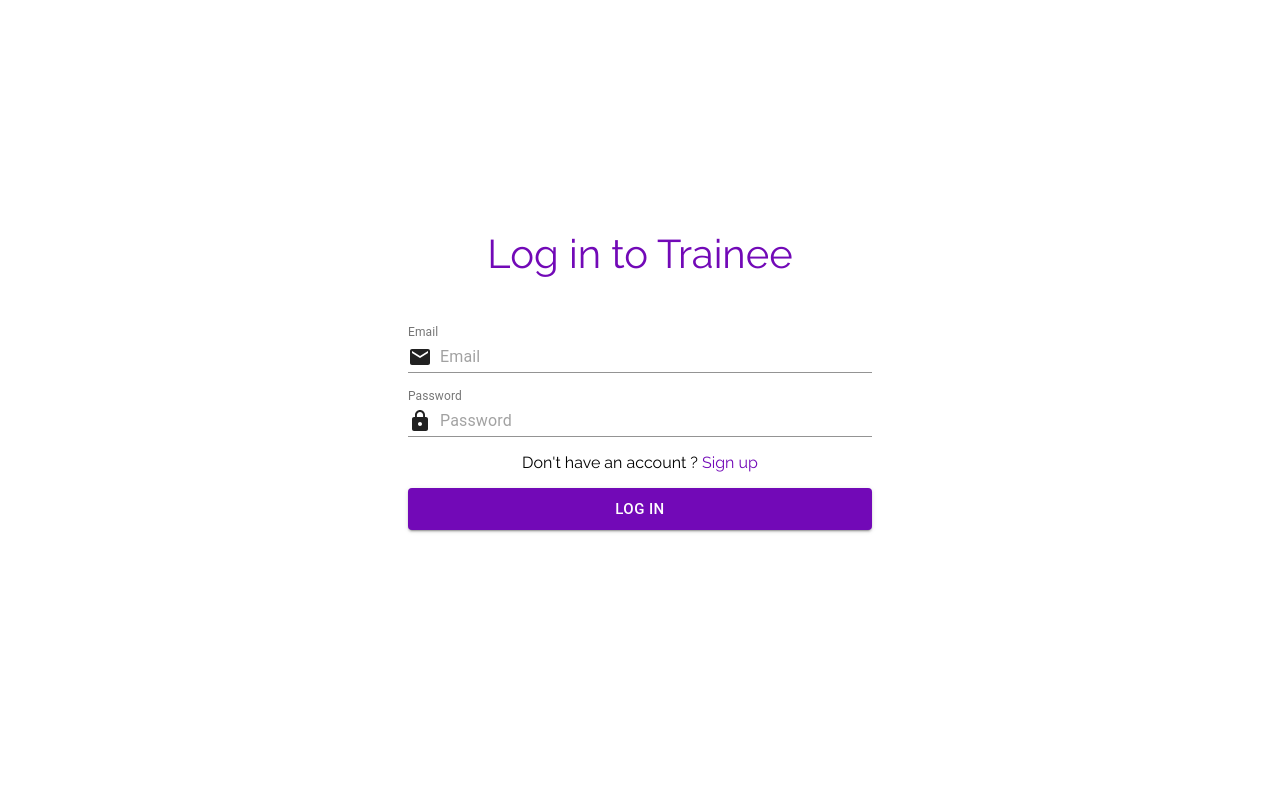
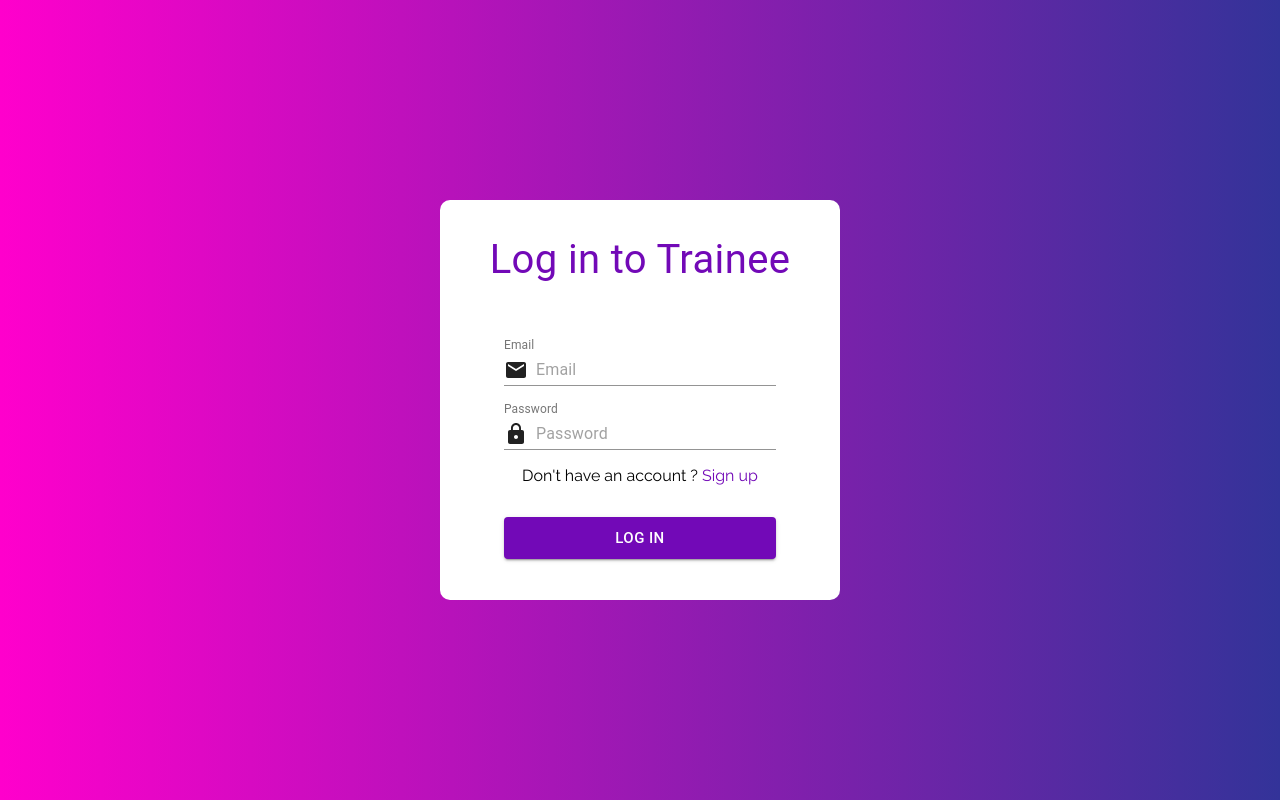
Before and after one commit to momoclouq/SEPM_group26, a React (Create React App) app in the folder frontend/: page /login in a window 1280 px wide. Built offline with nearby package versions, Linux system fonts and the light colour scheme; the HTML template or start-up script is replaced by a standard one.

Commit message:
login/signup update

```diff
--- a/frontend/package.json
+++ b/frontend/package.json
@@ -17,7 +17,7 @@
     "react-icons": "^4.2.0",
     "react-paypal-button-v2": "^2.6.3",
     "react-router-dom": "^5.2.0",
-    "react-scripts": "4.0.3",
+    "react-scripts": "^4.0.3",
     "styled-components": "^5.2.1",
     "web-vitals": "^1.1.1"
   },
--- a/frontend/src/pages/authentication/LoginPage.js
+++ b/frontend/src/pages/authentication/LoginPage.js
@@ -1,15 +1,12 @@
-import { InputAdornment, makeStyles, TextField } from "@material-ui/core";
+import { InputAdornment, makeStyles, TextField, Box } from "@material-ui/core";
 import { Email, Lock } from "@material-ui/icons";
 import React from "react";
-import Background from "../../components/background";
 import { InvertedButton } from "../../components/button";
 import { MarginTopSmall, MarginTopLarge } from "../../components/position";
-import MediumHeading from "../../components/typography/mediumheading";
+
 import AuthenticationPanel from "./panel";
-
-import {
-    logIn
-} from "../../api"
+import StyleTitle from "./components/title";
+import { logIn } from "../../api";
 
 import auth from "../../authentication";
 import { Redirect } from "react-router";
@@ -17,15 +14,20 @@ import { Redirect } from "react-router";
 import Alert from "@material-ui/lab/Alert";
 import AuthMessage from "./signupmessage";
 
-
 const useStyles = makeStyles({
   textfield: {
-        width: "80%"
+    width: "80%",
   },
   alert: {
     width: "80%",
-        margin: "0 auto"
-    }
+    margin: "0 auto",
+  },
+  background: {
+    width: "100%",
+    minHeight: "100vh",
+    padding: "8rem",
+    background: "linear-gradient(to right,#ff00cc,#333399)",
+  },
 });
 
 function SignUpPage(props) {
@@ -47,7 +49,7 @@ function SignUpPage(props) {
 
   function onSignUpButtonClicked() {
     logIn(email, password)
-            .then(response => {
+      .then((response) => {
         //Successfully logged in
         const { data } = response;
         const { access_token } = data;
@@ -58,7 +60,7 @@ function SignUpPage(props) {
         //Redirect
         setLogInSuccessfully(true);
       })
-            .catch(error => {
+      .catch((error) => {
         //Display error
         const { response } = error;
         const { data } = response;
@@ -68,21 +70,18 @@ function SignUpPage(props) {
       });
   }
 
-    return (
-        logInSuccessfully ?
-        <Redirect to="/hub/dashboard" /> :
-        <Background dark>
+  return logInSuccessfully ? (
+    <Redirect to="/hub/dashboard" />
+  ) : (
+    <div className={classes.background}>
       <AuthenticationPanel>
-                <MediumHeading>Log in to Trainee</MediumHeading>
-
+        <StyleTitle fontSize="40px">Log in to Trainee</StyleTitle>
         <MarginTopLarge>
-                {
-                    errorMessage ?
+          {errorMessage ? (
             <Alert severity="error" classes={{ root: classes.alert }}>
-                        { errorMessage }
+              {errorMessage}
             </Alert>
-                    : null
-                }
+          ) : null}
         </MarginTopLarge>
 
         <MarginTopSmall>
@@ -90,14 +89,15 @@ function SignUpPage(props) {
             placeholder="Email"
             label="Email"
             onChange={onEmailChanged}
-                        classes={{ root: classes.textfield}}
+            classes={{ root: classes.textfield }}
             InputProps={{
               startAdornment: (
                 <InputAdornment position="start">
                   <Email />
                 </InputAdornment>
-                            )
-                        }}/>
+              ),
+            }}
+          />
         </MarginTopSmall>
 
         <MarginTopSmall>
@@ -106,34 +106,32 @@ function SignUpPage(props) {
             label="Password"
             type="password"
             onChange={onPasswordChanged}
-                        classes={{ root: classes.textfield}}
+            classes={{ root: classes.textfield }}
             InputProps={{
               startAdornment: (
                 <InputAdornment position="start">
                   <Lock />
                 </InputAdornment>
-                            )
-                        }}/>
+              ),
+            }}
+          />
         </MarginTopSmall>
 
         <MarginTopSmall>
           <AuthMessage
             message="Don't have an account ? "
             linktext="Sign up"
-                        linkto="/signup"/>
+            linkto="/signup"
+          />
         </MarginTopSmall>
-
-                <MarginTopSmall>
-                    <InvertedButton
-                        width="80%"
-                        onClick={onSignUpButtonClicked}>
+        <Box mt={4} mb={4}>
+          <InvertedButton width="80%" onClick={onSignUpButtonClicked}>
             Log in
           </InvertedButton>
-                </MarginTopSmall>
+        </Box>
       </AuthenticationPanel>
-        </Background>
-    )
+    </div>
+  );
 }
 
-
 export default SignUpPage;
--- a/frontend/src/pages/authentication/SignUpPage.js
+++ b/frontend/src/pages/authentication/SignUpPage.js
@@ -1,24 +1,30 @@
-import { InputAdornment, makeStyles, TextField } from "@material-ui/core";
+import { InputAdornment, makeStyles, TextField, Box } from "@material-ui/core";
 import { AccountCircle, Email, Lock } from "@material-ui/icons";
 import React from "react";
-import Background from "../../components/background";
+import StyleTitle from "./components/title";
 import { InvertedButton } from "../../components/button";
 import { MarginTopSmall, MarginTopLarge } from "../../components/position";
-import MediumHeading from "../../components/typography/mediumheading";
+
 import AuthenticationPanel from "./panel";
-import Alert from "@material-ui/lab/Alert"
+import Alert from "@material-ui/lab/Alert";
 import { signUp } from "../../api";
 import { Redirect } from "react-router-dom";
 import AuthMessage from "./signupmessage";
 
 const useStyles = makeStyles({
   textfield: {
-        width: "80%"
+    width: "80%",
   },
   alert: {
     width: "80%",
-        margin: "0 auto"
-    }
+    margin: "0 auto",
+  },
+  background: {
+    width: "100%",
+    minHeight: "100vh",
+    padding: "8rem",
+    background: "linear-gradient(to right,#ff00cc,#333399)",
+  },
 });
 
 function SignUpPage(props) {
@@ -52,14 +58,14 @@ function SignUpPage(props) {
   function onSignUpButtonClicked() {
     //Check if password and confirm password are the same
     if (password !== confirmPassword) {
-            setErrorMessage("Password and confirm password do not match")
+      setErrorMessage("Password and confirm password do not match");
     } else {
       signUp(username, email, password)
-                .then(response => {
+        .then((response) => {
           //Successfull -> Redirect
           setSignUpSuccessful(true);
         })
-                .catch(error => {
+        .catch((error) => {
           //Get error message
           const { response } = error;
           const { data } = response;
@@ -73,21 +79,19 @@ function SignUpPage(props) {
 
   return (
     <React.Fragment>
-        {
-            signUpSuccessful ?
-            <Redirect to="/login"/> :
-            (
-                <Background dark>
+      {signUpSuccessful ? (
+        <Redirect to="/login" />
+      ) : (
+        <div className={classes.background}>
           <AuthenticationPanel>
-                        <MediumHeading>Sign up to Trainee</MediumHeading>
+            <StyleTitle fontSize="40px">Sign up to Trainee</StyleTitle>
 
             <MarginTopLarge>
-                            {
-                                errorMessage ?
+              {errorMessage ? (
                 <Alert severity="error" classes={{ root: classes.alert }}>
-                                    { errorMessage }
-                                </Alert> : null
-                            }
+                  {errorMessage}
+                </Alert>
+              ) : null}
             </MarginTopLarge>
 
             <MarginTopSmall>
@@ -101,8 +105,9 @@ function SignUpPage(props) {
                     <InputAdornment position="start">
                       <AccountCircle />
                     </InputAdornment>
-                                    )
-                                }}/>
+                  ),
+                }}
+              />
             </MarginTopSmall>
 
             <MarginTopSmall>
@@ -111,14 +116,15 @@ function SignUpPage(props) {
                 label="Email"
                 type="email"
                 onChange={onEmailChanged}
-                                classes={{ root: classes.textfield}}
+                classes={{ root: classes.textfield }}
                 InputProps={{
                   startAdornment: (
                     <InputAdornment position="start">
                       <Email />
                     </InputAdornment>
-                                    )
-                                }}/>
+                  ),
+                }}
+              />
             </MarginTopSmall>
 
             <MarginTopSmall>
@@ -127,14 +133,15 @@ function SignUpPage(props) {
                 label="Password"
                 type="password"
                 onChange={onPasswordChanged}
-                                classes={{ root: classes.textfield}}
+                classes={{ root: classes.textfield }}
                 InputProps={{
                   startAdornment: (
                     <InputAdornment position="start">
                       <Lock />
                     </InputAdornment>
-                                    )
-                                }}/>
+                  ),
+                }}
+              />
             </MarginTopSmall>
 
             <MarginTopSmall>
@@ -143,37 +150,35 @@ function SignUpPage(props) {
                 label="Re-enter password"
                 type="password"
                 onChange={onConfirmPasswordChanged}
-                                classes={{ root: classes.textfield}}
+                classes={{ root: classes.textfield }}
                 InputProps={{
                   startAdornment: (
                     <InputAdornment position="start">
                       <Lock />
                     </InputAdornment>
-                                    )
-                                }}/>
+                  ),
+                }}
+              />
             </MarginTopSmall>
 
             <MarginTopSmall>
               <AuthMessage
                 message="Already have an account ? "
                 linktext="Log in"
-                                linkto="/login"/>
+                linkto="/login"
+              />
             </MarginTopSmall>
 
-                        <MarginTopLarge>
-                            <InvertedButton
-                                width="80%"
-                                onClick={onSignUpButtonClicked}>
+            <Box mt={4} mb={4}>
+              <InvertedButton width="80%" onClick={onSignUpButtonClicked}>
                 Sign up
               </InvertedButton>
-                        </MarginTopLarge>
+            </Box>
           </AuthenticationPanel>
-                </Background>
-            )
-        }
+        </div>
+      )}
     </React.Fragment>
-    )
+  );
 }
 
-
 export default SignUpPage;
--- /dev/null
+++ b/frontend/src/pages/authentication/components/title.js
@@ -0,0 +1,23 @@
+import { makeStyles, Typography, withStyles } from "@material-ui/core";
+import Button from "@material-ui/core/Button";
+import { Title } from "@material-ui/icons";
+
+const useStyles = makeStyles({
+  root: {
+    color: "#7209b7",
+    fontSize: (props) => (props.fontSize ? props.fontSize : "30px"),
+  },
+});
+
+function StyleTitle(props) {
+  const classes = useStyles(props);
+
+  return (
+    <Typography variant={props.variant} className={classes.root}>
+      {" "}
+      {props.children}{" "}
+    </Typography>
+  );
+}
+
+export default StyleTitle;
--- a/frontend/src/pages/authentication/panel.js
+++ b/frontend/src/pages/authentication/panel.js
@@ -1,8 +1,9 @@
 import styled from "styled-components";
 
-
 const AuthenticationPanel = styled.div`
-    width: 50%;
+  width: 25%;
+  min-width: 400px;
+  height: content-fit;
   min-height: 50%;
   border-radius: 10px;
   position: absolute;
@@ -10,8 +11,9 @@ const AuthenticationPanel = styled.div`
   top: 50%;
   left: 50%;
   transform: translate(-50%, -50%);
-    padding: 30px;
+  padding: 30px 30px 0px 30px;
+
   text-align: center;
-`
+`;
 
 export default AuthenticationPanel;
```
Also changed, not shown: frontend/src/components/button/invertedbutton.js (+10 -6 lines), frontend/src/pages/authentication/components/background.js (added), 1 other file (tests, documents, lock files or other folders). Lines whose indentation alone changed are shown as unchanged.
